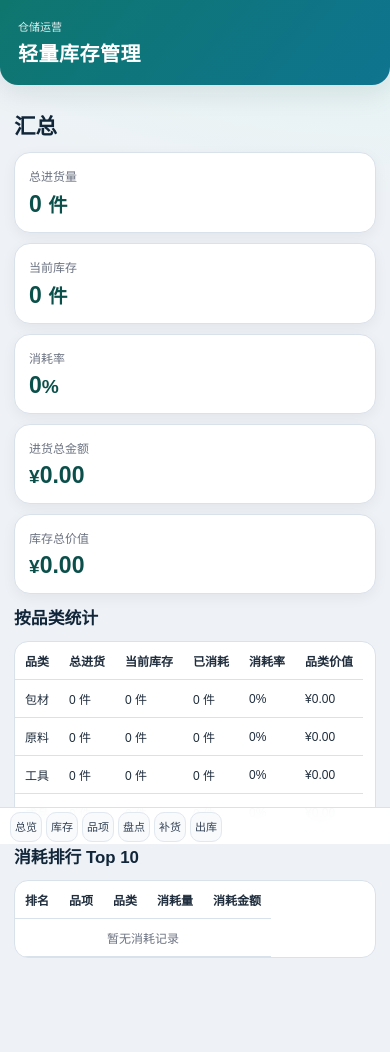
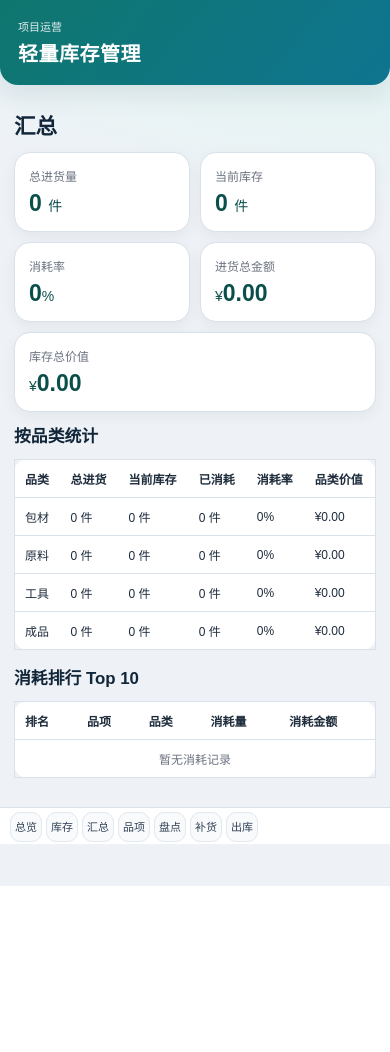
Before and after one commit to ericmr1981/DailyCheck, a Flask app: page /summary in a window 390 px wide. After the commit the page ends 886 px from the top, so only its background shows below. Run offline with Flask 3, Linux system fonts and the light colour scheme; data comes from the database, SQL or seed files in the repository; data that the repository does not hold is empty.

Commit message:
feat(ui): add summary nav link and cols-5 grid with mobile 2-2-1 layout

```diff
--- a/static/style.css
+++ b/static/style.css
@@ -62,7 +62,17 @@ h2, h3 {
 
 .grid { display: grid; gap: 10px; }
 .cols-4 { grid-template-columns: 1fr 1fr; }
+.cols-5 { grid-template-columns: 1fr 1fr; }
 .cols-3 { grid-template-columns: 1fr; }
+
+.card small { font-size: 14px; font-weight: 400; }
+
+.table-scroll {
+  overflow-x: auto;
+  -webkit-overflow-scrolling: touch;
+  margin-bottom: 14px;
+}
+.table-scroll table { display: table; min-width: 100%; }
 
 .form-inline,
 form.grid {
@@ -248,7 +258,13 @@ th, td {
     padding: 22px;
   }
   .cols-4 { grid-template-columns: repeat(4, minmax(0, 1fr)); }
+  .cols-5 { grid-template-columns: repeat(5, minmax(0, 1fr)); }
   .cols-3 { grid-template-columns: repeat(3, minmax(0, 1fr)); }
   .mobile-only { display: none; }
   .desktop-only { display: block; }
 }
+
+@media (max-width: 960px) {
+  .cols-5 { grid-template-columns: 1fr 1fr; }
+  .cols-5 .card:last-child:nth-child(5) { grid-column: 1 / -1; }
+}
--- a/templates/base.html
+++ b/templates/base.html
@@ -17,6 +17,7 @@
     <h1>库存管理</h1>
     <a href="{{ url_for('dashboard') }}">总览</a>
     <a href="{{ url_for('categories') }}">品类管理</a>
+    <a href="{{ url_for('summary') }}">汇总</a>
     <a href="{{ url_for('items') }}">库存品管理</a>
     <a href="{{ url_for('stocktake') }}">库存盘点</a>
     <a href="{{ url_for('inventory') }}">库存查阅</a>
@@ -26,7 +27,7 @@
 
   <div class="app-shell">
     <header class="mobile-header mobile-only">
-      <p class="mobile-subtitle">仓储运营</p>
+      <p class="mobile-subtitle">项目运营</p>
       <h1>轻量库存管理</h1>
     </header>
 
@@ -46,6 +47,7 @@
     <nav class="mobile-nav mobile-only">
       <a href="{{ url_for('dashboard') }}">总览</a>
       <a href="{{ url_for('inventory') }}">库存</a>
+      <a href="{{ url_for('summary') }}">汇总</a>
       <a href="{{ url_for('items') }}">品项</a>
       <a href="{{ url_for('stocktake') }}">盘点</a>
       <a href="{{ url_for('restock') }}">补货</a>
```
